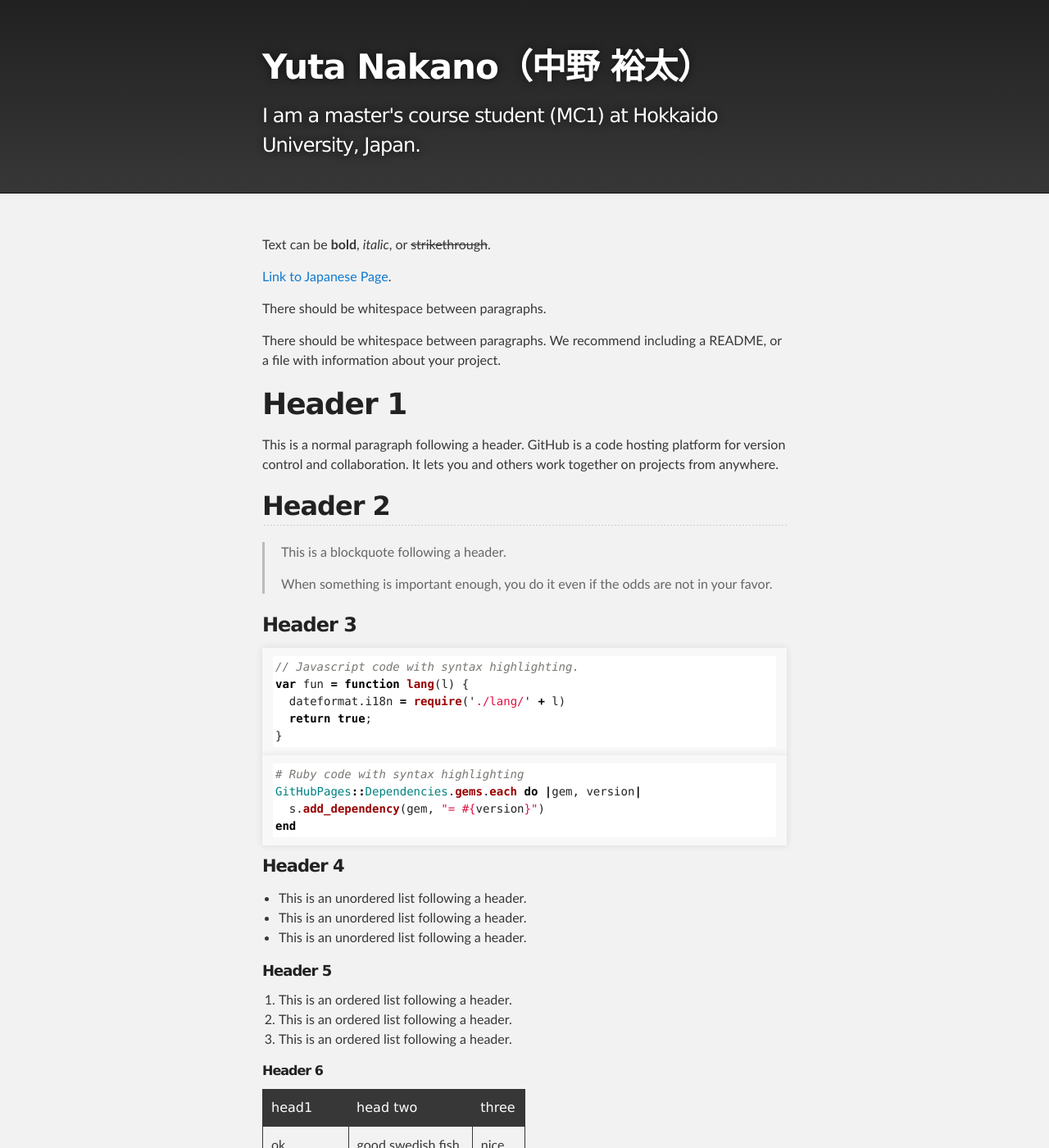
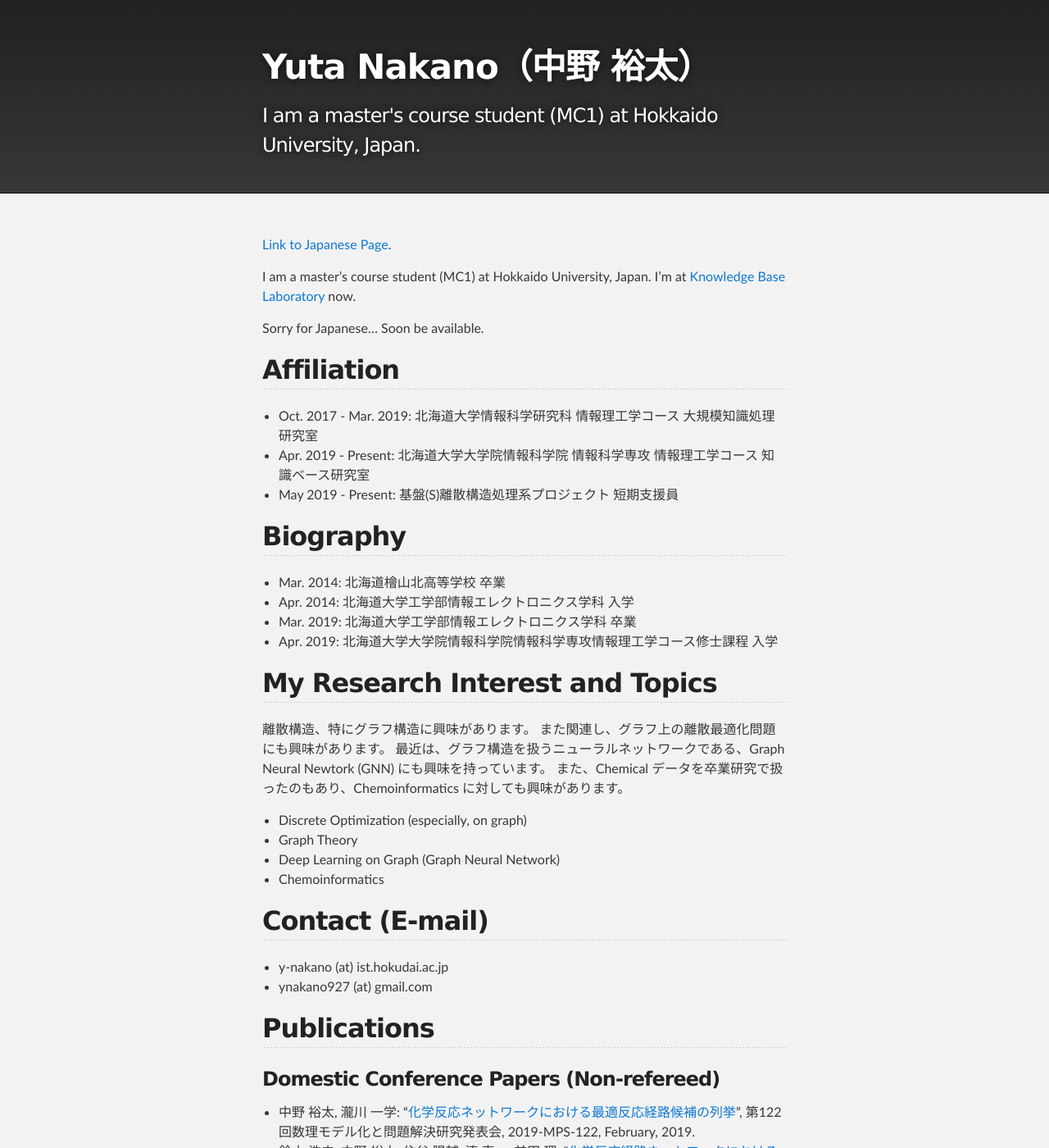
Before and after one commit to mits58/mits58.github.io, a Jekyll site: the page built from index.md, in a window 1280 px wide and 1400 px high. Shown: the whole window at 82% size. Built offline with Jekyll 4.4.1, drawn with Linux system fonts in a browser that asks for light colours; some of the changed text lies outside the part shown.

Commit message:
index.md

````diff
--- a/index.md
+++ b/index.md
@@ -1,123 +1,55 @@
 ---
 layout: default
 ---
-
-Text can be **bold**, _italic_, or ~~strikethrough~~.
-
 [Link to Japanese Page](./index-jp.html).
 
-There should be whitespace between paragraphs.
+I am a master's course student (MC1) at Hokkaido University, Japan.
+I'm at [Knowledge Base Laboratory](http://www-kb.ist.hokudai.ac.jp/index-e.html) now.
 
-There should be whitespace between paragraphs. We recommend including a README, or a file with information about your project.
+Sorry for Japanese... Soon be available.
 
-# Header 1
+## Affiliation
+- Oct. 2017 - Mar. 2019: 北海道大学情報科学研究科 情報理工学コース 大規模知識処理研究室
+- Apr. 2019 - Present: 北海道大学大学院情報科学院 情報科学専攻 情報理工学コース 知識ベース研究室
+- May 2019 - Present: 基盤(S)離散構造処理系プロジェクト 短期支援員
 
-This is a normal paragraph following a header. GitHub is a code hosting platform for version control and collaboration. It lets you and others work together on projects from anywhere.
+## Biography
+- Mar. 2014: 北海道檜山北高等学校 卒業
+- Apr. 2014: 北海道大学工学部情報エレクトロニクス学科 入学
+- Mar. 2019: 北海道大学工学部情報エレクトロニクス学科 卒業
+- Apr. 2019: 北海道大学大学院情報科学院情報科学専攻情報理工学コース修士課程 入学
 
-## Header 2
+## My Research Interest and Topics
+離散構造、特にグラフ構造に興味があります。
+また関連し、グラフ上の離散最適化問題にも興味があります。
+最近は、グラフ構造を扱うニューラルネットワークである、Graph Neural Newtork (GNN) にも興味を持っています。
+また、Chemical データを卒業研究で扱ったのもあり、Chemoinformatics に対しても興味があります。
 
-> This is a blockquote following a header.
->
-> When something is important enough, you do it even if the odds are not in your favor.
+- Discrete Optimization (especially, on graph)
+- Graph Theory
+- Deep Learning on Graph (Graph Neural Network)
+- Chemoinformatics
 
-### Header 3
+## Contact (E-mail)
+- y-nakano (at) ist.hokudai.ac.jp
+- ynakano927 (at) gmail.com
 
-```js
-// Javascript code with syntax highlighting.
-var fun = function lang(l) {
-  dateformat.i18n = require('./lang/' + l)
-  return true;
-}
-```
+## Publications
+### Domestic Conference Papers (Non-refereed)
+- 中野 裕太, 瀧川 一学: "[化学反応ネットワークにおける最適反応経路候補の列挙](https://ipsj.ixsq.nii.ac.jp/ej/index.php?active_action=repository_view_main_item_detail&page_id=13&block_id=8&item_id=194479&item_no=1)", 第122回数理モデル化と問題解決研究発表会, 2019-MPS-122, February, 2019.
+- 鈴木 浩史, 中野 裕太, 住谷 陽輔, 湊 真一, 前田 理: "[化学反応経路ネットワークにおけるZDDを用いたエネルギー制限付き経路列挙](https://ipsj.ixsq.nii.ac.jp/ej/?action=pages_view_main&active_action=repository_view_main_item_detail&item_id=191038&item_no=1&page_id=13&block_id=8)", 第169回アルゴリズム研究発表会, 2018-AL-169, August, 2018.
 
-```ruby
-# Ruby code with syntax highlighting
-GitHubPages::Dependencies.gems.each do |gem, version|
-  s.add_dependency(gem, "= #{version}")
-end
-```
+### Theses
+学士（工学）
+中野 裕太: "化学反応ネットワークにおける最適反応経路候補の列挙", 北海道大学, March, 2019.
 
-#### Header 4
+## Talks
+- 中野 裕太, 瀧川 一学: "[化学反応ネットワークにおける最適反応経路候補の列挙](http://www-erato.ist.hokudai.ac.jp/html/php/sub_html.php?id=51)", February, 2019.
+- 中野 裕太, 瀧川 一学: "[エネルギー制限付き反応経路ネットワーク上におけるK-Bestパス列挙](http://www-erato.ist.hokudai.ac.jp/html/php/sub_html.php?id=47)", November, 2018.
 
-*   This is an unordered list following a header.
-*   This is an unordered list following a header.
-*   This is an unordered list following a header.
+## Research Internship
+Apr. 2019 - Sep. 2019: [株式会社Preferred Networks](https://preferred.jp/en/)
 
-##### Header 5
-
-1.  This is an ordered list following a header.
-2.  This is an ordered list following a header.
-3.  This is an ordered list following a header.
-
-###### Header 6
-
-| head1        | head two          | three |
-|:-------------|:------------------|:------|
-| ok           | good swedish fish | nice  |
-| out of stock | good and plenty   | nice  |
-| ok           | good `oreos`      | hmm   |
-| ok           | good `zoute` drop | yumm  |
-
-### There's a horizontal rule below this.
-
-* * *
-
-### Here is an unordered list:
-
-*   Item foo
-*   Item bar
-*   Item baz
-*   Item zip
-
-### And an ordered list:
-
-1.  Item one
-1.  Item two
-1.  Item three
-1.  Item four
-
-### And a nested list:
-
-- level 1 item
-  - level 2 item
-  - level 2 item
-    - level 3 item
-    - level 3 item
-- level 1 item
-  - level 2 item
-  - level 2 item
-  - level 2 item
-- level 1 item
-  - level 2 item
-  - level 2 item
-- level 1 item
-
-### Small image
-
-![Octocat](https://github.githubassets.com/images/icons/emoji/octocat.png)
-
-### Large image
-
-![Branching](https://guides.github.com/activities/hello-world/branching.png)
-
-
-### Definition lists can be used with HTML syntax.
-
-<dl>
-<dt>Name</dt>
-<dd>Godzilla</dd>
-<dt>Born</dt>
-<dd>1952</dd>
-<dt>Birthplace</dt>
-<dd>Japan</dd>
-<dt>Color</dt>
-<dd>Green</dd>
-</dl>
-
-```
-Long, single-line code blocks should not wrap. They should horizontally scroll if they are too long. This line should be long enough to demonstrate this.
-```
-
-```
-The final element.
-```
+## Teaching Experiences
+- Apr. 2019 - Jun. 2019: 北海道大学工学部情報エレクトロニクス学科 "計算機プログラミングⅠ" ティーチングアシスタント(TA)
+- Apr. 2019 - May. 2019: 北海道大学工学部情報エレクトロニクス学科情報理工学コース "情報理工学実験I" ティーチングアシスタント(TA)
````
